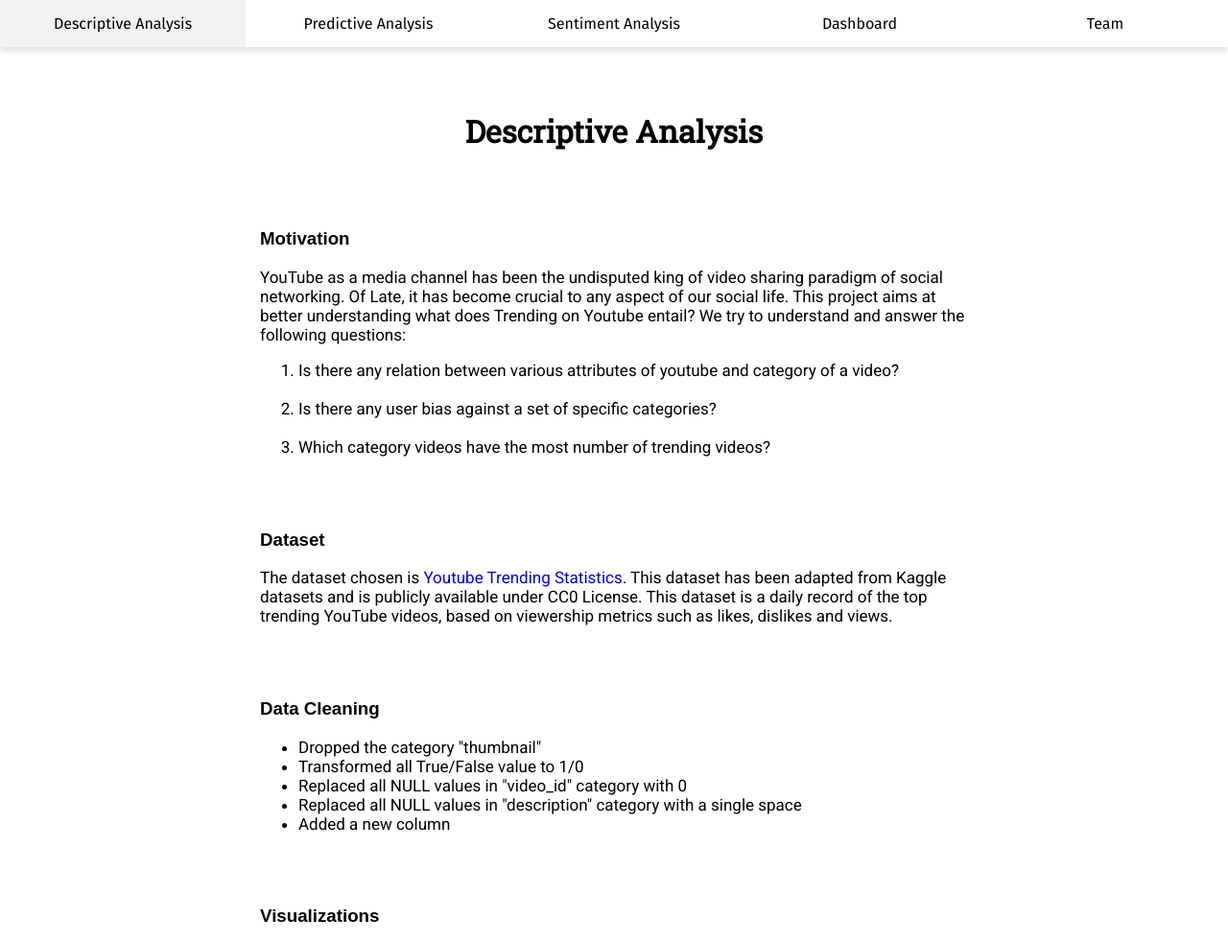
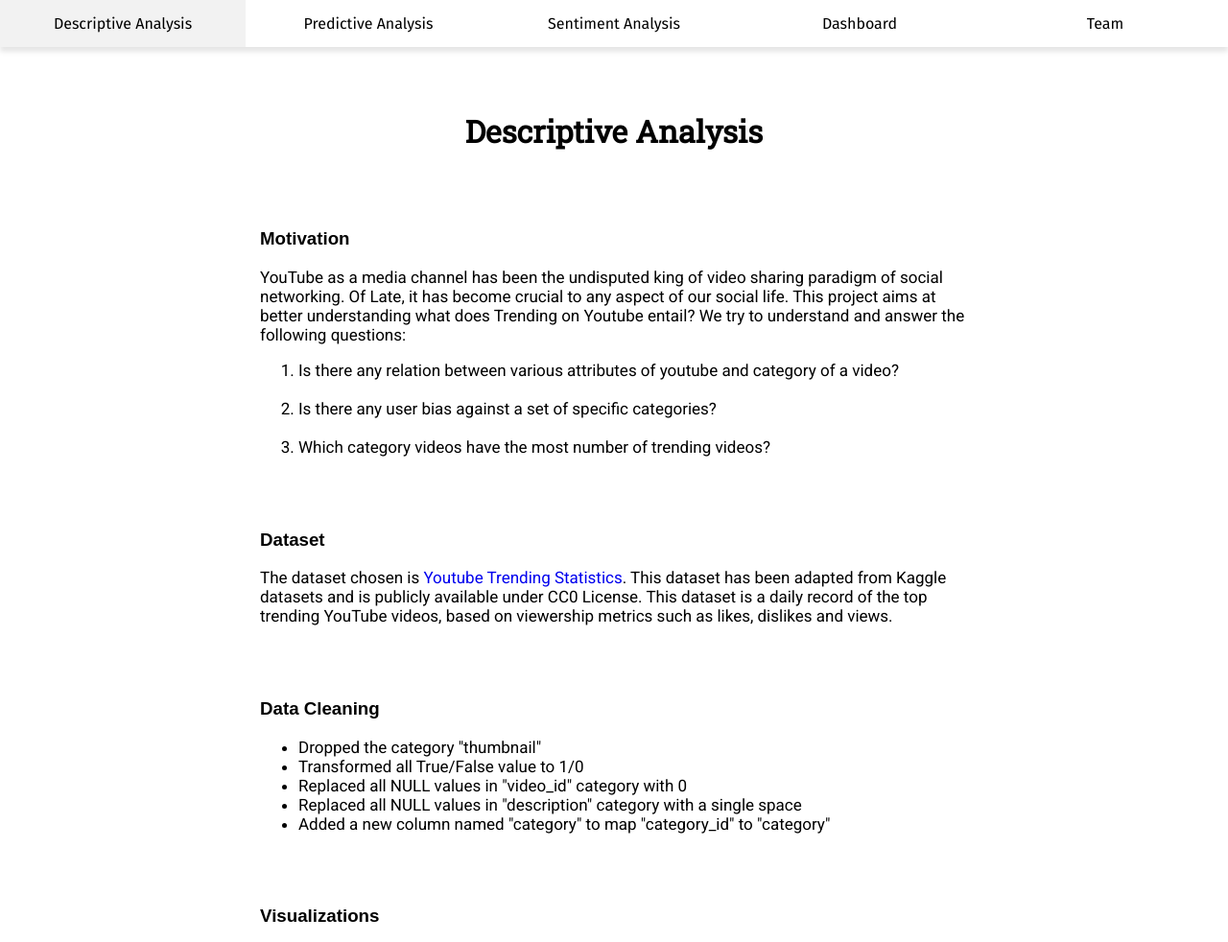
Before and after one commit to atharva-adhav/BDA_PBL, a plain HTML site: page index.html in a window 1280 px wide. Shown: the top 982 px of the page at 96% size. Drawn offline with Linux system fonts and the light colour scheme; a script that the page names is missing.

Commit message:
Updated info

```diff
--- a/index.html
+++ b/index.html
@@ -243,7 +243,7 @@ ul.topnav li a:hover:not(.active) {
         <li>Transformed all True/False value to 1/0</li>
         <li>Replaced all NULL values in "video_id" category with 0</li>
         <li>Replaced all NULL values in "description" category with a single space</li>
-        <li>Added a new column</li>
+        <li>Added a new column named "category" to map "category_id" to "category"</li>
     </div>
   </div>
 
```
